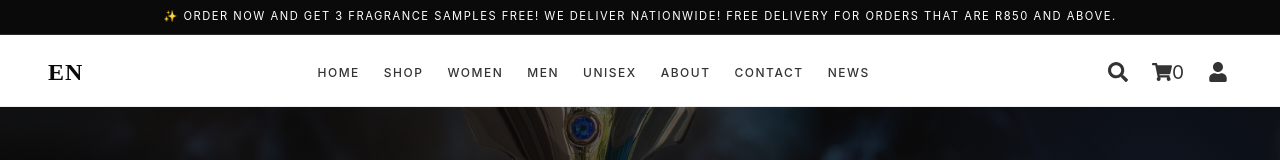
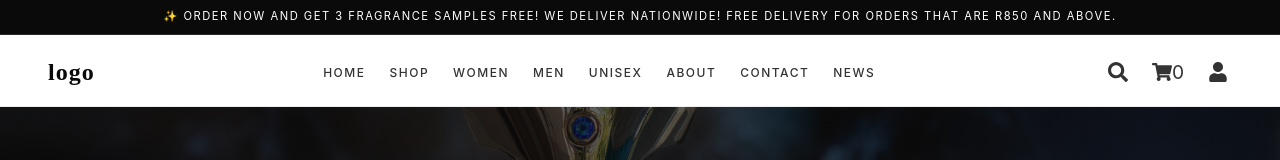
Before and after one commit to LeroibakiTeboho/essence-of-nature, a Next.js app: page / in a window 1280 px wide. Shown: the top 160 px of the page. Built offline with nearby package versions, Linux system fonts and the light colour scheme.

Commit message:
logo changes

```diff
--- a/app/page.tsx
+++ b/app/page.tsx
@@ -40,7 +40,7 @@ export default function HomePage() {
       <header className="header">
         <div className="container header-inner">
           <div className="logo letter-">
-            EN
+            logo
             {/* <small>scent your way</small> */}
           </div>
 
```
